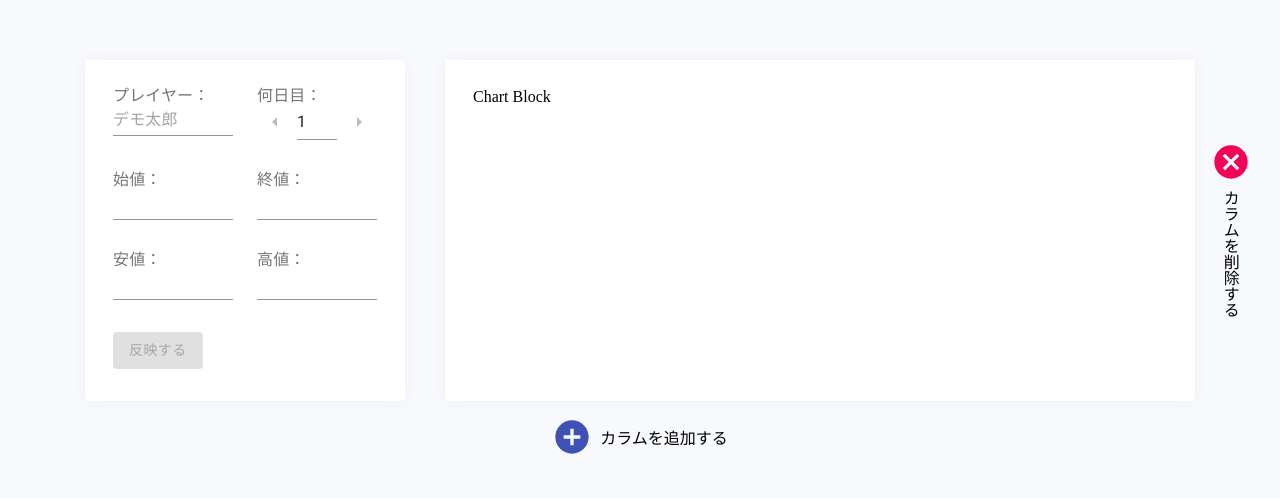
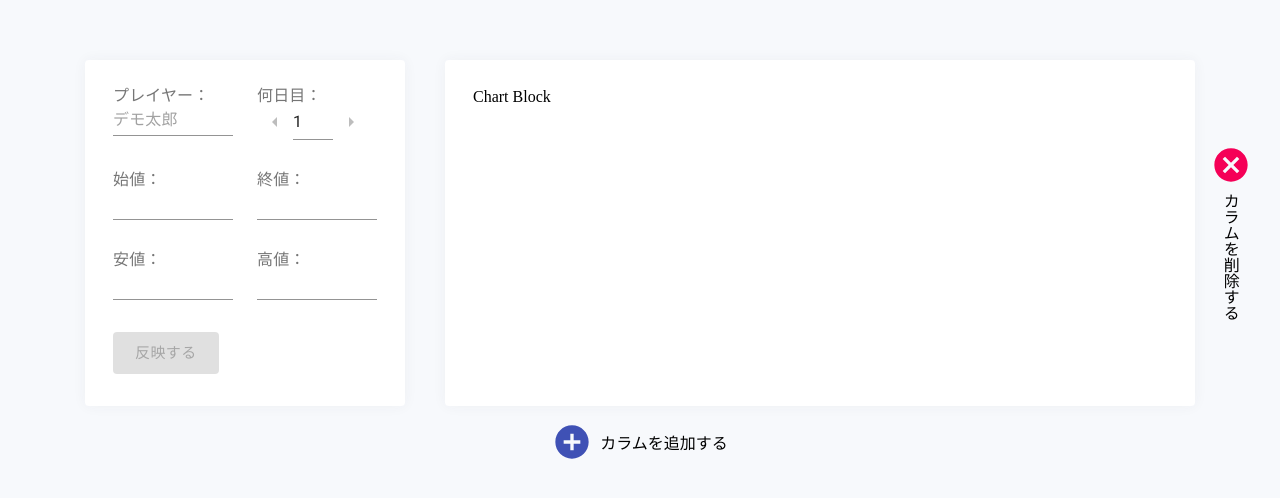
Before and after one commit to MrSung/fire-candle, a React (Create React App) app: page / in a window 1280 px wide. Shown: the top 498 px of the page. Built offline with nearby package versions, Linux system fonts and the light colour scheme.

Commit message:
some style adjustment

```diff
--- a/src/components/atoms/add-block-button.tsx
+++ b/src/components/atoms/add-block-button.tsx
@@ -6,14 +6,12 @@ interface IAddBlockButton {
   onClick: (event: React.MouseEvent<HTMLButtonElement>) => void
 }
 
-export const AddBlockButton = ({ onClick }: IAddBlockButton) => {
-  return (
-    <Wrapper type='button' onClick={onClick}>
-      <AddCircle color='primary' style={{ fontSize: 40 }} />
-      <ButtonText>カラムを追加する</ButtonText>
-    </Wrapper>
-  )
-}
+export const AddBlockButton = ({ onClick }: IAddBlockButton) => (
+  <Wrapper type='button' onClick={onClick}>
+    <AddCircle color='primary' style={{ fontSize: 40 }} />
+    <ButtonText>カラムを追加する</ButtonText>
+  </Wrapper>
+)
 
 const Wrapper = styled.button`
   display: flex;
--- a/src/components/atoms/delete-block-button.tsx
+++ b/src/components/atoms/delete-block-button.tsx
@@ -6,14 +6,12 @@ interface IDeleteBlockButton {
   onClick: (event: React.MouseEvent<HTMLButtonElement>) => void
 }
 
-export const DeleteBlockButton = ({ onClick }: IDeleteBlockButton) => {
-  return (
-    <Wrapper type='button' onClick={onClick}>
-      <Cancel color='secondary' style={{ fontSize: 40 }} />
-      <ButtonText>カラムを削除する</ButtonText>
-    </Wrapper>
-  )
-}
+export const DeleteBlockButton = ({ onClick }: IDeleteBlockButton) => (
+  <Wrapper type='button' onClick={onClick}>
+    <Cancel color='secondary' style={{ fontSize: 40 }} />
+    <ButtonText>カラムを削除する</ButtonText>
+  </Wrapper>
+)
 
 const Wrapper = styled.button`
   display: flex;
--- a/src/components/atoms/input-set.tsx
+++ b/src/components/atoms/input-set.tsx
@@ -18,8 +18,7 @@ export const InputSet = ({
   placeholder,
   labelText,
   onChange
-}: IInputSetProps) => {
-  return (
+}: IInputSetProps) => (
   <Wrapper>
     <InputLabel
       style={{
@@ -37,7 +36,6 @@ export const InputSet = ({
     </InputLabel>
   </Wrapper>
 )
-}
 
 const Wrapper = styled.div`
   &:nth-of-type(n + 3) {
--- a/src/components/atoms/input-switcher.tsx
+++ b/src/components/atoms/input-switcher.tsx
@@ -62,7 +62,9 @@ export const InputSwitcher = ({
   </Wrapper>
 )
 
-const Wrapper = styled.div``
+const Wrapper = styled.div`
+  display: block;
+`
 
 const LabelText = styled.span`
   display: block;
@@ -70,5 +72,4 @@ const LabelText = styled.span`
 
 const ButtonContainer = styled.div`
   display: flex;
-  justify-content: space-between;
 `
--- a/src/components/molecules/input-block.tsx
+++ b/src/components/molecules/input-block.tsx
@@ -189,6 +189,7 @@ export const InputBlock = (props: IInputBlockProps) => {
             dispatch(setChart({ currentChart: localState }))
           }}
           disabled={localStateNotFilled}
+          size='large'
         >
           反映する
         </Button>
```
Lines whose indentation alone changed are shown as unchanged.
